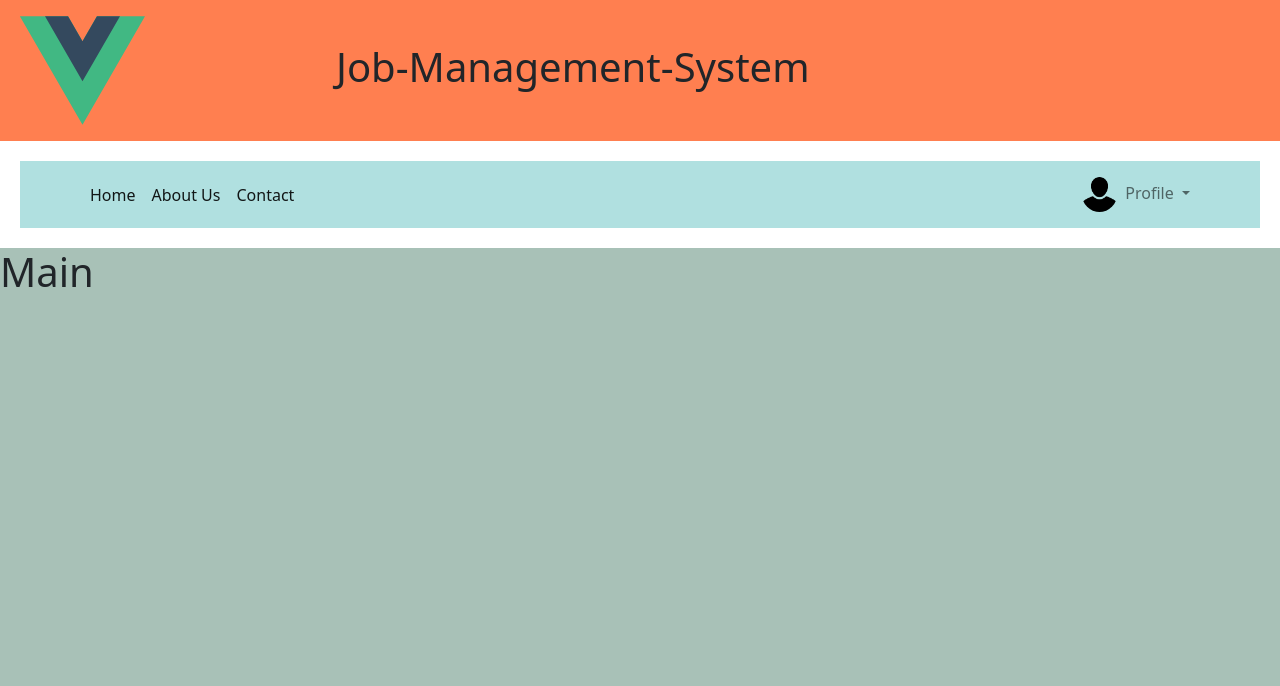
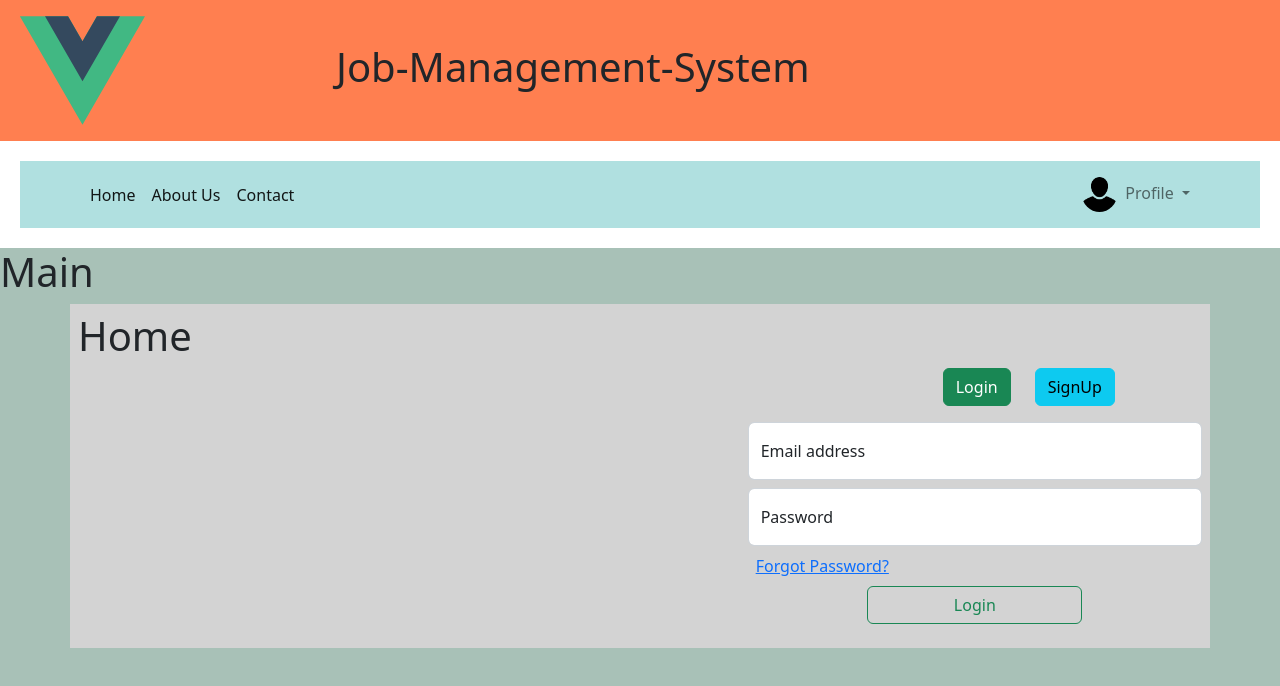
Before and after one commit to kartikriziya/Job-Management-System, a Vue app: page /login in a window 1280 px wide. Shown: the top 686 px of the page. Built offline with nearby package versions, Linux system fonts and the light colour scheme.

Commit message:
useRouter added

```diff
--- a/src/components/Header.vue
+++ b/src/components/Header.vue
@@ -6,7 +6,7 @@
                 <!-- <a href="#">
                     <img alt="Vue logo" class="logo" src="../assets/logo.svg" width="125" height="125" />
                 </a> -->
-                <router-link :to="{ name: 'Home' }">
+                <router-link :to="{ name: 'home' }">
                     <img alt="Vue logo" class="logo" src="../assets/logo.svg" width="125" height="125" />
                 </router-link>
             </div>
--- a/src/components/Login.vue
+++ b/src/components/Login.vue
@@ -1,8 +1,8 @@
 <template>
-<div class="row py-5" style="background-color: ;">
-    <div class="col-sm-6 col-md-7 col-lg-8 col-xxl-9"></div>
-    <div class="col-sm-6 col-md-5 col-lg-4 col-xxl-3" style="background-color: ;">
-        <form class="row gap-3 needs-validation" novalidate>
+<div class="row py-3" style="background-color: ;">
+    <div class="col-sm-5 col-md-6 col-lg-7 col-xxl-8"></div>
+    <div class="col-sm-7 col-md-6 col-lg-5 col-xxl-4" style="background-color: ;">
+        <form class="row gy-2 needs-validation" novalidate>
             <div class="col-12">
                 <div class="form-floating">
                     <input type="email" class="form-control" id="loginEmail" placeholder="name@example.com" required>
@@ -24,11 +24,11 @@
             <div class="col-12 ms-2">
                 <a href="#">Forgot Password?</a>
             </div>
-            <div class="col-sm-2"></div>
-            <div class="col-sm-8 text-center d-grid">
+            <div class="col-sm-3"></div>
+            <div class="col-sm-6 text-center d-grid">
                 <button @click.prevent="loginValidate()" class="btn btn-outline-success">Login</button>
             </div>
-            <div class="col-sm-2"></div>
+            <div class="col-sm-3"></div>
         </form>
 
     </div>
--- a/src/components/Main.vue
+++ b/src/components/Main.vue
@@ -1,11 +1,12 @@
 <template>
 <main>
     <h1>Main</h1>
-    <router-view></router-view>
+    <RouterView />
 </main>
 </template>
 
 <script>
+import { RouterView } from 'vue-router'
 
 export default {
     name: "Main",
--- a/src/components/Navbar.vue
+++ b/src/components/Navbar.vue
@@ -8,16 +8,16 @@
             <ul class="navbar-nav me-auto mb-2 mb-lg-0">
                 <li class="nav-item">
                     <!-- <a class="nav-link active" aria-current="page" href="/">Home</a> -->
-                    <router-link class="nav-link active" aria-current="page" :to="{ name: 'Home' }">Home</router-link>
+                    <router-link class="nav-link active" aria-current="page" :to="{ name: 'home' }">Home</router-link>
                 </li>
                 <li class="nav-item">
                     <!-- <a class="nav-link" href="/about">About Us</a> -->
-                    <router-link class="nav-link active" aria-current="page" :to="{ name: 'AboutUs' }">About Us</router-link>
+                    <router-link class="nav-link active" aria-current="page" :to="{ name: 'about' }">About Us</router-link>
                 </li>
 
                 <li class="nav-item">
                     <!-- <a class="nav-link" href="/contact">Contact</a> -->
-                    <router-link class="nav-link active" aria-current="page" :to="{ name: 'Contact' }">Contact</router-link>
+                    <router-link class="nav-link active" aria-current="page" :to="{ name: 'contact' }">Contact</router-link>
                 </li>
             </ul>
             <ul class="navbar-nav d-flex">
--- a/src/components/SignUp.vue
+++ b/src/components/SignUp.vue
@@ -1,5 +1,5 @@
 <template>
-<div class="row py-5" style="background-color: ;">
+<div class="row py-3" style="background-color: ;">
     <div class="col-sm-5 col-md-6 col-lg-7 col-xxl-8"></div>
     <div class="col-sm-7 col-md-6 col-lg-5 col-xxl-4" style="background-color: ;">
         <form class="row gy-2 needs-validation" novalidate style="background-color: ;">
--- a/src/pages/Home.vue
+++ b/src/pages/Home.vue
@@ -2,24 +2,34 @@
 <div class="container home p-2">
     <h1>Home</h1>
 
-    <!-- Login-Component -->
-    <Login/>
-
-    <!-- SignUp-Component -->
-    <SignUp />
+    <div class="row" style="background-color: ;">
+        <div class="col-sm-6 col-md-7 col-lg-8 col-xxl-8"></div>
+        <div class="col-sm-6 col-md-5 col-lg-4 col-xxl-4" style="background-color: ;">
+            <div class="row">
+                <!-- Login -->
+                <div class="col-sm-6 text-center text-sm-end text-md-end text-lg-end text-xl-end">
+                    <button @click="$router.push('/login')" class="btn btn-success">Login</button>
+                </div>
+                <!-- SignUp -->
+                <div class="col-sm-6 text-center text-sm-start text-md-start text-lg-start text-xl-start my-2 my-sm-0">
+                    <button @click="$router.push('/signup')" class="btn btn-info">SignUp</button>
+                </div>
+            </div>
+        </div>
+    </div>
+    <!-- Login & SignUp Components -->
+    <RouterView />
 </div>
 </template>
 
 <script>
-import Login from '../components/Login.vue'
-import SignUp from '../components/SignUp.vue'
+import {RouterView } from 'vue-router';
 
 export default {
     name: 'Home',
-    components: {
-        Login,
-        SignUp
-    },
+    setup(){
+
+    }
 
 }
 </script>
--- a/src/router/index.js
+++ b/src/router/index.js
@@ -1,13 +1,30 @@
 import { createRouter, createWebHistory } from "vue-router";
 
-import Home from "../pages/Home.vue"
-import AboutUs from "../pages/AboutUs.vue"
-import Contact from "../pages/Contact.vue"
+import Home from '../pages/Home.vue'
+import AboutUs from '../pages/AboutUs.vue'
+import Contact from '../pages/Contact.vue'
+import Login from '../components/Login.vue'
+import SignUp from '../components/SignUp.vue'
 
 const routes = [
-    {path: '/', name: 'Home', component: Home},
-    {path: '/about', name: 'AboutUs', component: AboutUs},
-    {path: '/contact', name: 'Contact', component: Contact}
+    {
+        path: '/', name: 'home', component: Home,
+        children:[
+            {
+                path: 'login',
+                name: 'login',
+                component: Login
+            },
+            {
+                path: 'signup',
+                name: 'signup',
+                component: SignUp
+            }
+        ]
+
+    },
+    {path: '/about', name: 'about', component: AboutUs},
+    {path: '/contact', name: 'contact', component: Contact}
 ]
 
 const router = createRouter({
```
